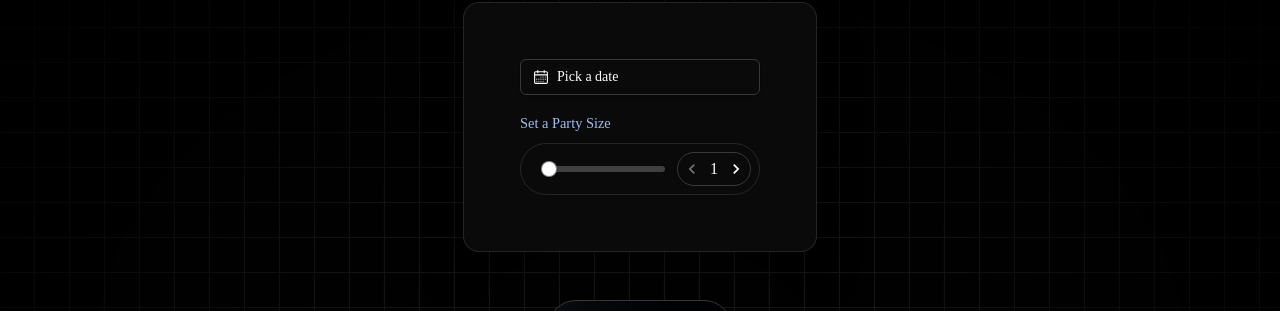
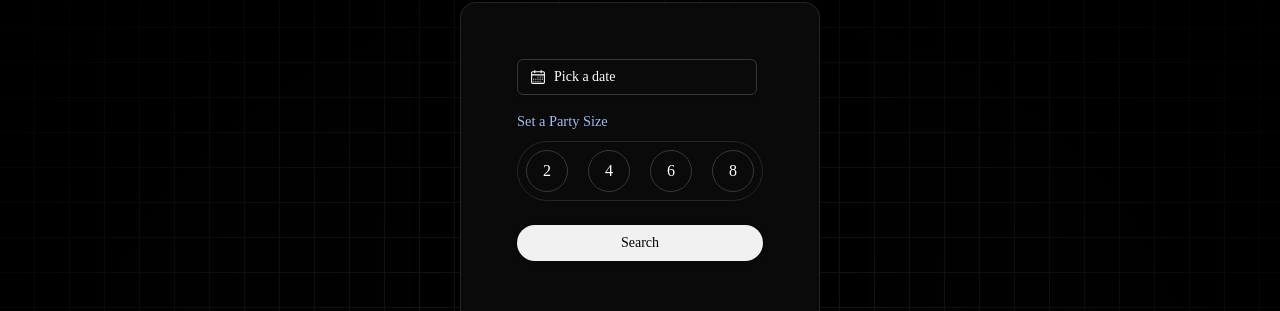
Before and after one commit to jsaugat/The-DINESYNC, a React (Vite) app in the folder client/: page /booking in a window 1280 px wide. Shown: the part 206-517 px from the top of the page. Built offline with nearby package versions, Linux system fonts and the light colour scheme; a web font is replaced by a local one.

Commit message:
style new party size picker buttons

```diff
--- a/client/src/Pages/Home.jsx
+++ b/client/src/Pages/Home.jsx
@@ -139,7 +139,7 @@ function HomePage() {
               <Button
                 borderRadius="10rem"
                 className={
-                  "text-[1.1rem] bg-transparent hover:bg-gradient-to-l hover:from-teal-950 hover:to-black transition-all ease-in-out delay-150 border-onyx"
+                  "text-[1.1rem] bg-transparent hover:bg-gradient-to-l hover:from-teal-950 hover:to-black transition-colors ease-in-out delay-150 border-onyx"
                 }
                 duration={"2500"}
               >
--- a/client/src/Pages/Reservation.jsx
+++ b/client/src/Pages/Reservation.jsx
@@ -69,10 +69,12 @@ function ReservationPage() {
 
   return (
     <Container className="relative">
+      {/*
       <Spotlight
         className="absolute -top-40 left-0 md:left-60 md:-top-20 -z-5"
         fill="DarkSlateGray"
       />
+      */}
       <h3 className="text-4xl my-10 mt-32 text-white">Make a Reservation</h3>
       <section className="flex justify-center mb-12">
         {/* <Calendar /> */}
--- a/client/src/components/BookingForm.jsx
+++ b/client/src/components/BookingForm.jsx
@@ -2,6 +2,7 @@ import React, { useState } from "react";
 // import styled from "styled-components";
 // import { Input } from "@/shadcn/ui/input";
 import { DatePicker, PartySizePicker } from "@/master";
+import { Button } from "@/shadcn/ui/button";
 
 function BookingForm() {
 
@@ -22,6 +23,9 @@ function BookingForm() {
       {/* //? The Party Size Picker */}
       <PartySizePicker />
 
+      <Button variant="antiFlashWhite" type="submit" className="rounded-full my-6 ">
+        Search
+      </Button>
       {/* Table ID
       <div className="w-full text-left space-y-2 flex flex-col mt-2">
         <label>Table Number</label>
--- a/client/src/components/PartySizePicker.jsx
+++ b/client/src/components/PartySizePicker.jsx
@@ -1,90 +1,121 @@
-import React, { useEffect, useRef, useState } from "react";
-import { Slider } from "@/shadcn/ui/slider";
-import KeyboardArrowLeftIcon from "@mui/icons-material/KeyboardArrowLeft";
-import KeyboardArrowRightIcon from "@mui/icons-material/KeyboardArrowRight";
+// import React, { useEffect, useRef, useState } from "react";
+// import { Slider } from "@/shadcn/ui/slider";
+// import KeyboardArrowLeftIcon from "@mui/icons-material/KeyboardArrowLeft";
+// import KeyboardArrowRightIcon from "@mui/icons-material/KeyboardArrowRight";
 
-export default function PartySizePicker() {
-  const [partySize, setPartySize] = useState(1);
-  const [isDragging, setIsDragging] = useState(false);
-  const dragRef = useRef(null);
+// export default function PartySizePicker() {
+//   const [partySize, setPartySize] = useState(2);
+//   const [isDragging, setIsDragging] = useState(false);
+//   const dragRef = useRef(null);
 
-  const minNumber = 1;
-  const maxNumber = 10;
-  const sensitivity = 0.03; // Adjust sensitivity as needed
+//   const minNumber = 1;
+//   const maxNumber = 10;
+//   const sensitivity = 0.09; // Adjust sensitivity as needed
 
-  const handleMouseDown = () => {
-    setIsDragging(true);
-  };
+//   const handleMouseDown = () => {
+//     setIsDragging(true);
+//   };
 
-  const handleMouseUp = () => {
-    setIsDragging(false);
-  };
+//   const handleMouseUp = () => {
+//     setIsDragging(false);
+//   };
 
-  const handleMouseMove = (event) => {
-    if (isDragging) {
-      const delta = event.movementX * sensitivity;
-      const newNumber = Math.min(
-        Math.max(partySize + delta, minNumber),
-        maxNumber
-      );
-      setPartySize(newNumber);
-    }
-  };
+//   const handleMouseMove = (event) => {
+//     if (isDragging) {
+//       const delta = event.movementX * sensitivity;
+//       const newNumber = Math.min(
+//         Math.max(partySize + delta, minNumber),
+//         maxNumber
+//       );
+//       // Ensure the new number is an even value
+//     const roundedNumber = Math.round(newNumber / 2) * 2;
 
-  useEffect(() => {
-    if (isDragging) {
-      document.addEventListener("mousemove", handleMouseMove);
-      document.addEventListener("mouseup", handleMouseUp);
-    } else {
-      document.removeEventListener("mousemove", handleMouseMove);
-      document.removeEventListener("mouseup", handleMouseUp);
-    }
+//     setPartySize(roundedNumber);
+//     }
+//   };
 
-    return () => {
-      document.removeEventListener("mousemove", handleMouseMove);
-      document.removeEventListener("mouseup", handleMouseUp);
-    };
-  }, [isDragging, partySize]);
+//   useEffect(() => {
+//     if (isDragging) {
+//       document.addEventListener("mousemove", handleMouseMove);
+//       document.addEventListener("mouseup", handleMouseUp);
+//     } else {
+//       document.removeEventListener("mousemove", handleMouseMove);
+//       document.removeEventListener("mouseup", handleMouseUp);
+//     }
 
+//     return () => {
+//       document.removeEventListener("mousemove", handleMouseMove);
+//       document.removeEventListener("mouseup", handleMouseUp);
+//     };
+//   }, [isDragging, partySize]);
+
+//   return (
+//     <main className="Slider mt-4">
+//       <label className="text-[0.9rem] text-googleBlue">Set a Party Size</label>
+//       <section className="flex gap-3 border border-neutral-800 p-2 pl-5 rounded-full mt-2">
+//         <Slider
+//           min={2}
+//           max={10}
+//           step={2}
+//           defaultValue={[2]}
+//           value={[partySize]}
+//           onValueChange={([newValue]) => setPartySize(newValue)}
+//         />
+//         {/* Counter */}
+//         <div className="flex justify-center items-center gap-1 rounded-full border border-onyx p-1 max-w-fit">
+//           <KeyboardArrowLeftIcon
+//             fontSize="small"
+//             onClick={() => setPartySize((prev) => (prev <= 1 ? 1 : prev - 2))}
+//             className={`${partySize <= 1 ? "text-neutral-500 pointer-events-none" : null} flex place-content-center rounded-full hover:border hover:border-onyx hover:bg-onyx/50`}
+//           />
+//           <span
+//             ref={dragRef}
+//             style={{
+//               cursor: isDragging ? "grabbing" : "w-resize",
+//               userSelect: "none",
+//             }}
+//             onMouseDown={handleMouseDown}
+//             className="flex justify-center w-4 text-[1rem]"
+//           >
+//             {partySize.toFixed(0)}
+//           </span>
+//           <KeyboardArrowRightIcon
+//             fontSize="small"
+//             onClick={() =>
+//               setPartySize((prev) => (prev >= 10 ? 10 : prev + 2))
+//             }
+//             className={`${partySize >= 10 ? "text-neutral-500 pointer-events-none" : null} h-full rounded-full hover:border hover:border-onyx hover:bg-onyx/50`}
+//           />
+//         </div>
+//       </section>
+//     </main>
+//   );
+// }
+
+import React, { useState } from "react";
+
+function PartySizePicker() {
+  const [partySize, setPartySize] = useState(null);
   return (
-    <main className="Slider mt-4">
-      <label className="text-[0.9rem] text-googleBlue">Set a Party Size</label>
-      <section className="flex gap-3 border border-neutral-800 p-2 pl-5 rounded-full mt-2">
-        <Slider
-          min={1}
-          max={10}
-          step={1}
-          defaultValue={[1]}
-          value={[partySize]}
-          onValueChange={([value]) => setPartySize(value)}
-        />
-        {/* Counter */}
-        <div className="flex justify-center items-center gap-1 rounded-full border border-onyx p-1 max-w-fit">
-          <KeyboardArrowLeftIcon
-            fontSize="small"
-            onClick={() => setPartySize((prev) => (prev <= 1 ? 1 : prev - 1))}
-            className={`${partySize <= 1 ? "text-neutral-500 pointer-events-none" : null} flex place-content-center rounded-full hover:border hover:border-onyx hover:bg-onyx/50`}
-          />
-          <span
-            ref={dragRef}
-            style={{
-              cursor: isDragging ? "grabbing" : "w-resize",
-              userSelect: "none",
-            }}
-            onMouseDown={handleMouseDown}
-            className="flex justify-center w-4 text-[1rem]"
+    <>
+      <label className="text-[0.9rem] text-googleBlue mt-4">Set a Party Size</label>
+      <section className="flex justify-center gap-5 border border-neutral-800 p-2 rounded-full mt-2 w-fit">
+        {[2, 4, 6, 8].map((option) => (
+          <button
+            key={option}
+            onClick={() => partySize === option ? setPartySize(null) : setPartySize(option)}
+            className={`${partySize === option ? "bg-antiFlash hover:bg-antiFlash text-black" : null} rounded-full size-5 border border-onyx cursor-pointer hover:bg-neutral-800 flex items-center justify-center p-5 flex-1`}
           >
-            {partySize.toFixed(0)}
-          </span>
-          <KeyboardArrowRightIcon
-            fontSize="small"
-            onClick={() =>
-              setPartySize((prev) => (prev >= 10 ? 10 : prev + 1))
-            }
-            className={`${partySize >= 10 ? "text-neutral-500 pointer-events-none" : null} h-full rounded-full hover:border hover:border-onyx hover:bg-onyx/50`}
-          />
-        </div>
+            {option}
+          </button>
+        ))}
       </section>
-    </main>
+      {/* <div className='rounded-full size-5 border border-onyx cursor-pointer hover:bg-neutral-800 flex items-center justify-center p-5 flex-1'>2</div>
+      <div className='rounded-full size-5 border border-onyx cursor-pointer hover:bg-neutral-800 flex items-center justify-center p-5 flex-1'>4</div>
+      <div className='rounded-full size-5 border border-onyx cursor-pointer hover:bg-neutral-800 flex items-center justify-center p-5 flex-1'>6</div>
+      <div className='rounded-full size-5 border border-onyx cursor-pointer hover:bg-neutral-800 flex items-center justify-center p-5 flex-1'>8</div> */}
+    </>
   );
 }
+
+export default PartySizePicker;
```
